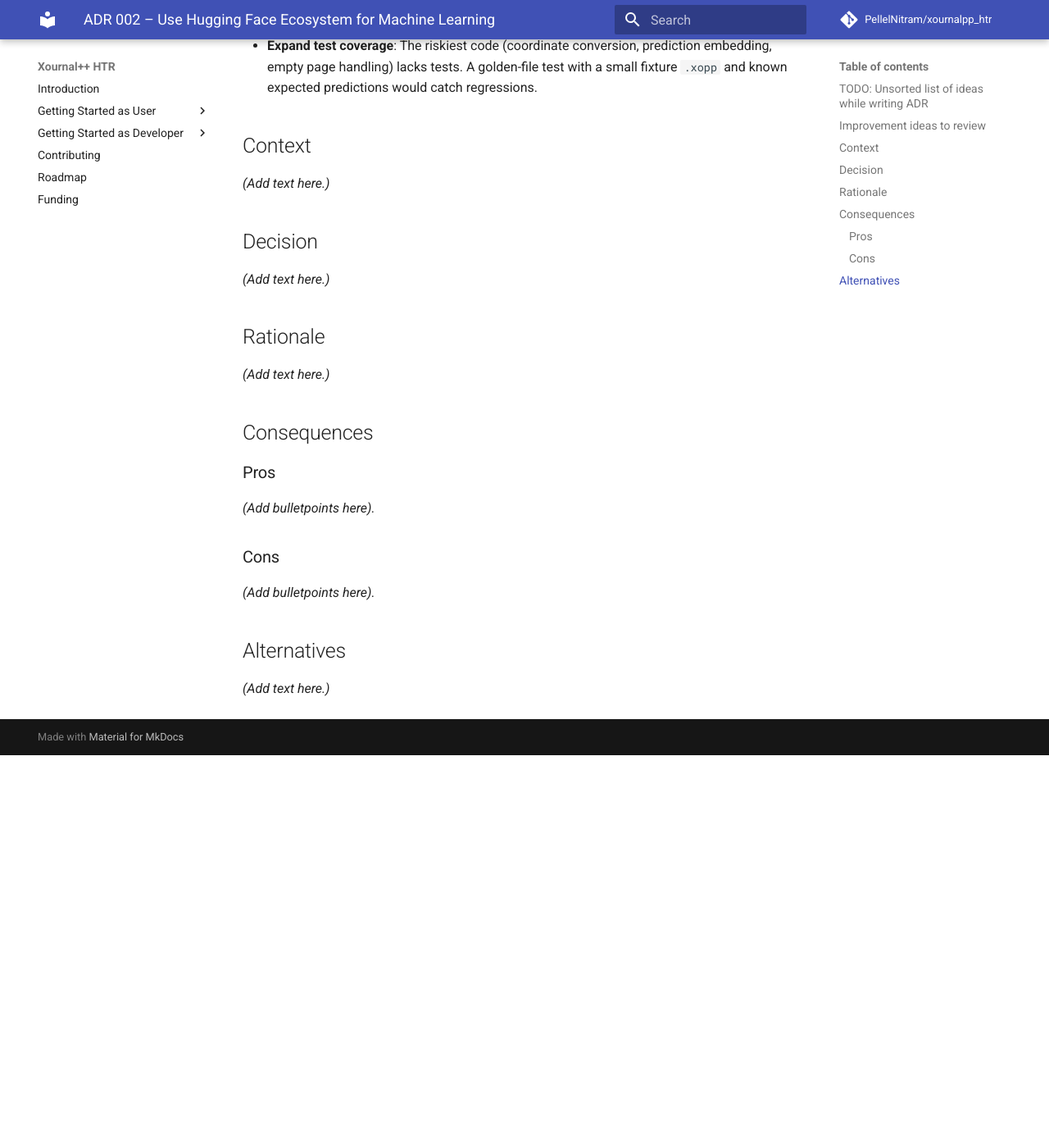
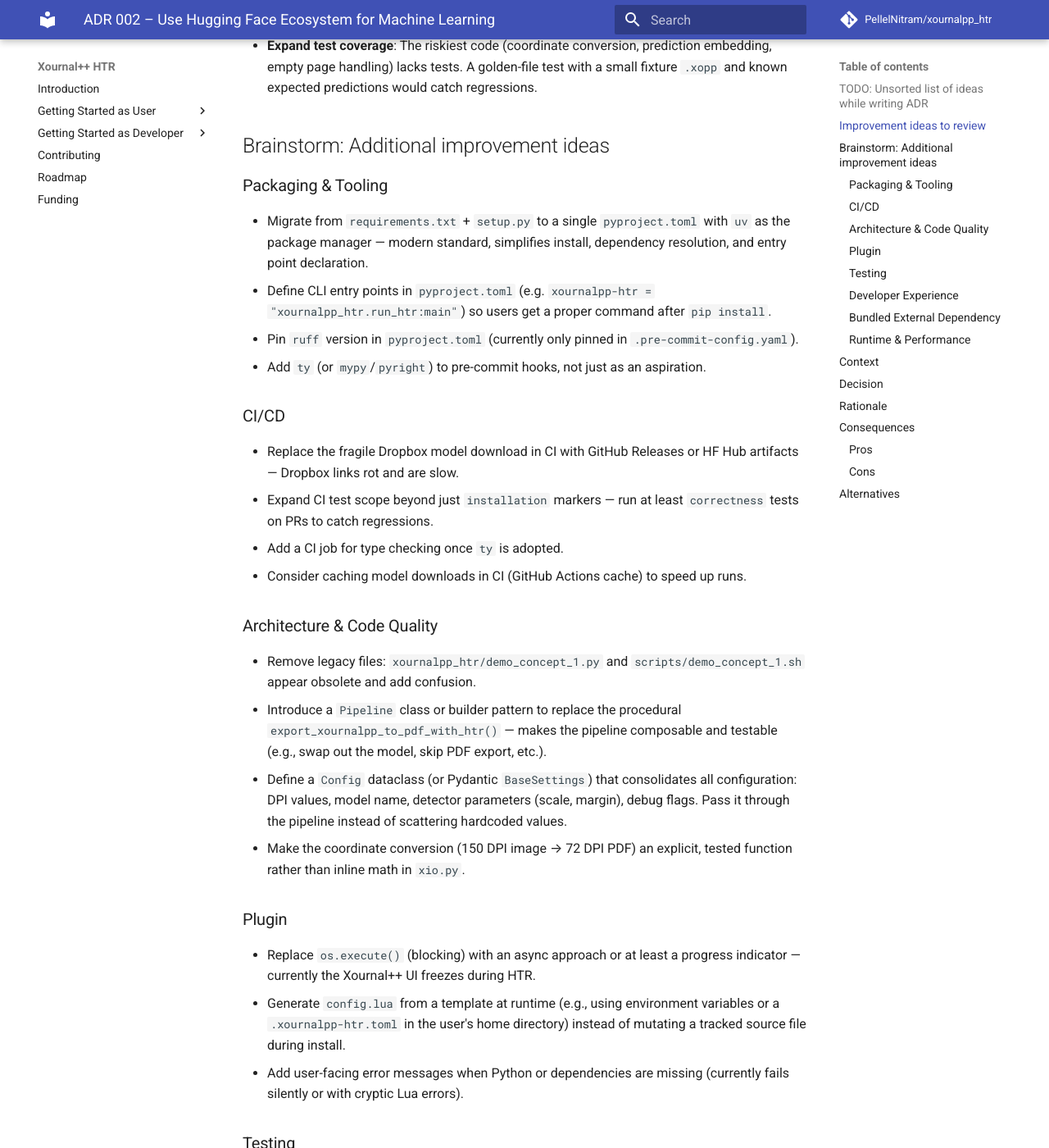
Before and after one commit to PellelNitram/xournalpp_htr, an MkDocs documentation site: the page built from docs/ADRs/003_TODO.md, in a window 1280 px wide and 1400 px high, scrolled down 1467 px. Shown: the whole window at 82% size. Built offline with MkDocs 1.6.1 and Material for MkDocs 9.7.7, drawn with Linux system fonts in a browser that asks for light colours; comment, search, counter and statistics services are not loaded; before the commit the page ends 2388 px from its top, so only the background shows below that; some of the changed text lies outside the part shown.

Commit message:
Add brainstorm section to 003 ADR. [CC]

```diff
--- a/docs/ADRs/003_TODO.md
+++ b/docs/ADRs/003_TODO.md
@@ -30,6 +30,57 @@
 - **Model registry for extensibility**: `compute_predictions()` uses a single `if model_name == ...` branch. A registry (dict mapping name to callable) would make adding models cleaner.
 - **Expand test coverage**: The riskiest code (coordinate conversion, prediction embedding, empty page handling) lacks tests. A golden-file test with a small fixture `.xopp` and known expected predictions would catch regressions.
 
+## Brainstorm: Additional improvement ideas
+
+### Packaging & Tooling
+
+- Migrate from `requirements.txt` + `setup.py` to a single `pyproject.toml` with `uv` as the package manager — modern standard, simplifies install, dependency resolution, and entry point declaration.
+- Define CLI entry points in `pyproject.toml` (e.g. `xournalpp-htr = "xournalpp_htr.run_htr:main"`) so users get a proper command after `pip install`.
+- Pin `ruff` version in `pyproject.toml` (currently only pinned in `.pre-commit-config.yaml`).
+- Add `ty` (or `mypy`/`pyright`) to pre-commit hooks, not just as an aspiration.
+
+### CI/CD
+
+- Replace the fragile Dropbox model download in CI with GitHub Releases or HF Hub artifacts — Dropbox links rot and are slow.
+- Expand CI test scope beyond just `installation` markers — run at least `correctness` tests on PRs to catch regressions.
+- Add a CI job for type checking once `ty` is adopted.
+- Consider caching model downloads in CI (GitHub Actions cache) to speed up runs.
+
+### Architecture & Code Quality
+
+- Remove legacy files: `xournalpp_htr/demo_concept_1.py` and `scripts/demo_concept_1.sh` appear obsolete and add confusion.
+- Introduce a `Pipeline` class or builder pattern to replace the procedural `export_xournalpp_to_pdf_with_htr()` — makes the pipeline composable and testable (e.g., swap out the model, skip PDF export, etc.).
+- Define a `Config` dataclass (or Pydantic `BaseSettings`) that consolidates all configuration: DPI values, model name, detector parameters (scale, margin), debug flags. Pass it through the pipeline instead of scattering hardcoded values.
+- Make the coordinate conversion (150 DPI image → 72 DPI PDF) an explicit, tested function rather than inline math in `xio.py`.
+
+### Plugin
+
+- Replace `os.execute()` (blocking) with an async approach or at least a progress indicator — currently the Xournal++ UI freezes during HTR.
+- Generate `config.lua` from a template at runtime (e.g., using environment variables or a `.xournalpp-htr.toml` in the user's home directory) instead of mutating a tracked source file during install.
+- Add user-facing error messages when Python or dependencies are missing (currently fails silently or with cryptic Lua errors).
+
+### Testing
+
+- Add a golden-file regression test: small fixture `.xopp` → run pipeline → compare output PDF text layer against a known-good snapshot.
+- Unit-test the DPI coordinate conversion in isolation — most critical correctness path with currently zero coverage.
+- Test edge cases: single-stroke pages, pages with only background images, very long text lines, non-ASCII characters.
+- Add a test that the CLI `--help` works and covers all arguments (cheap smoke test).
+
+### Developer Experience
+
+- Add `Makefile` targets (or `uv` scripts) for common workflows: `make test`, `make lint`, `make demo`, `make install-plugin`.
+- Document the local development setup in the developer guide (currently sparse).
+- Consider a `devcontainer.json` for VS Code / Codespaces to standardize the dev environment.
+
+### Bundled External Dependency
+
+- The `external/htr_pipeline` is vendored directly. Decide whether to: (a) fork & maintain it as a proper dependency, (b) absorb it into `xournalpp_htr` (the `WordDetectorNN` training code suggests this direction), or (c) keep vendoring but pin to a specific commit/tag.
+
+### Runtime & Performance
+
+- Multi-page parallel inference — pages are independent and could be processed concurrently (e.g., `concurrent.futures.ProcessPoolExecutor`).
+- Lazy model loading — currently models are loaded per invocation. A long-running service mode (or caching the loaded model) would help repeated use.
+
 ## Context
 
 *(Add text here.)*
```
